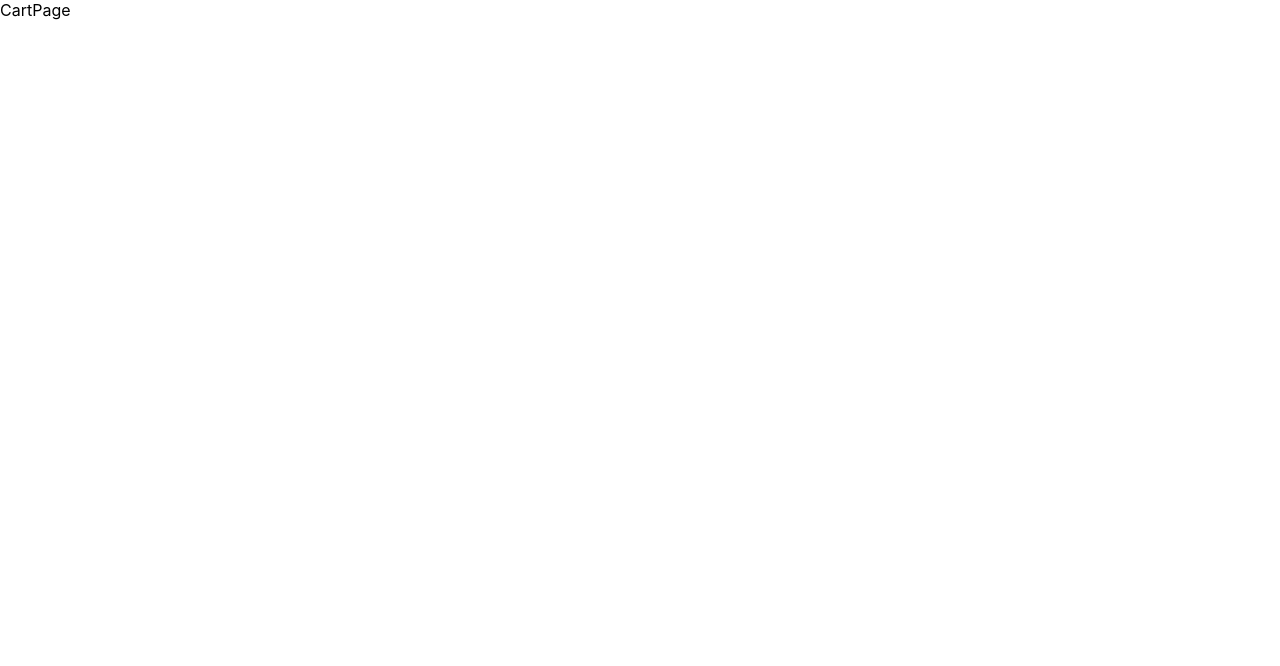
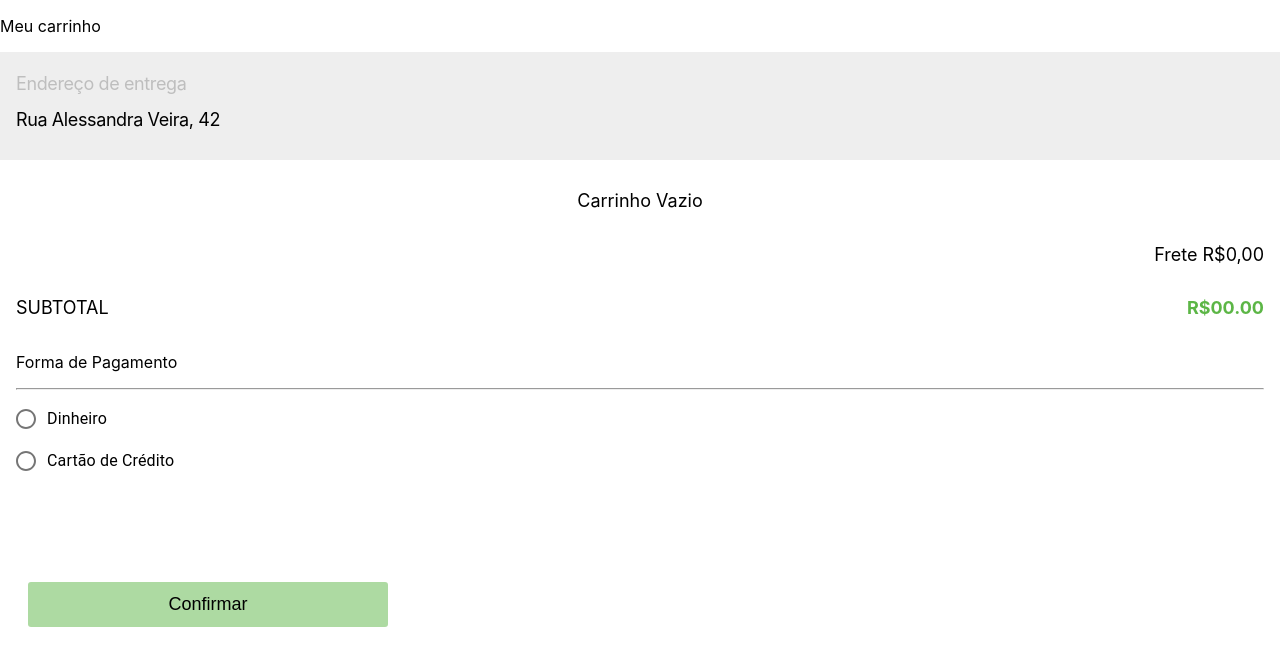
Before and after one commit to future4code/dumont-labe-food4, a React (Create React App) app: page /cart in a window 1280 px wide. Shown: the top 666 px of the page. Built offline with nearby package versions, Linux system fonts and the light colour scheme.

Commit message:
Adicionando AdressPage e CartPage

```diff
--- a/src/router/Router.js
+++ b/src/router/Router.js
@@ -8,6 +8,7 @@ import FeedPage from '../screens/FeedPage/FeedPage'
 import RestaurantPage from '../screens/RestaurantPage/RestaurantPage'
 import CartPage from '../screens/CartPage/CartPage'
 import ProfilePage from '../screens/ProfilePage/ProfilePage'
+import {TextField, Button} from '@material-ui/core'
 
 const Router = () => {
     return (
--- a/src/screens/AddressPage/AddressPage.js
+++ b/src/screens/AddressPage/AddressPage.js
@@ -1,11 +1,63 @@
-import React from 'react'
+import React from "react";
+import { FormContainer, Input, Title, ButtonSave } from "./styled";
+
 
 const AddressPage = () => {
   return (
-    <div>
-      AddressPage
-    </div>
-  )
-}
+    <FormContainer>
+      <Title>Meu endereço</Title>
+      <Input
+        required
+        id="outlined-required"
+        label="Logradouro"
+        type="text"
+        variant="outlined"
+        placeholder="Rua/Av."
+      />
+      <Input
+        required
+        id="outlined-required"
+        label="Número"
+        type="text"
+        variant="outlined"
+        placeholder="Número"
+      />
+      <Input
+        id="outlined-required"
+        label="Complemento"
+        type="text"
+        variant="outlined"
+        placeholder="Apto./Bloco"
+      />
+      <Input
+        required
+        id="outlined-required"
+        label="Bairro"
+        type="text"
+        variant="outlined"
+        placeholder="Bairro"
+      />
+      <Input
+        required
+        id="outlined-required"
+        label="Cidade"
+        type="text"
+        variant="outlined"
+        placeholder="Cidade"
+      />
+      <Input
+        required
+        id="outlined-required"
+        label="Estado"
+        type="text"
+        variant="outlined"
+        placeholder="Estado"
+      />
+      <ButtonSave variant="contained" color="primary" type="submit">
+        Salvar
+      </ButtonSave>
+    </FormContainer>
+  );
+};
 
 export default AddressPage;
--- /dev/null
+++ b/src/screens/AddressPage/styled.js
@@ -0,0 +1,39 @@
+import styled from "styled-components";
+import {TextField, Button} from "@material-ui/core";
+
+export const FormContainer = styled.form`
+  height: 640px;
+  padding: 0 0 36px;
+  display: flex;
+  flex-direction: column;
+  justify-content: center;
+  align-items: center;
+`;
+
+export const Input = styled(TextField)`
+  width: 360px;
+  height: 72px;
+  margin: 58px 0 0;
+  padding: 0 16px 8px;
+`;
+
+export const Title = styled.p`
+  width: 296px;
+  height: 20px;
+  font-size: 18px;
+  font-weight: normal;
+  font-stretch: normal;
+  font-style: normal;
+  line-height: normal;
+  letter-spacing: -0.39px;
+  text-align: center;
+  color: #000000;
+`;
+
+export const ButtonSave = styled(Button)`
+  width: 360px;
+  height: 42px;
+  padding: 12px 16px;
+  border-radius: 2px;
+  background-color: #5cb646;
+`
--- a/src/screens/CartPage/CartPage.js
+++ b/src/screens/CartPage/CartPage.js
@@ -1,11 +1,48 @@
-import React from 'react'
+import React from "react";
+import {
+  CartContainer,
+  DivAdress,
+  Text,
+  Freight,
+  DivTotal,
+  Street,
+  DeliveryAddress,
+  Subtotal,
+  Price,
+  ButtonConfirm,
+  DivFormPayment
+} from "./styled";
+import { Radio, RadioGroup, FormControlLabel } from "@material-ui/core";
 
 const CartPage = () => {
   return (
-    <div>
-      CartPage
-    </div>
-  )
-}
+    <CartContainer>
+      <p>Meu carrinho</p>
+      <DivAdress>
+        <DeliveryAddress>Endereço de entrega</DeliveryAddress>
+        <Street>Rua Alessandra Veira, 42</Street>
+      </DivAdress>
+      <div>
+        <Text>Carrinho Vazio</Text>
+        <Freight>Frete R$0,00</Freight>
+      </div>
+      <DivTotal>
+        <Subtotal>SUBTOTAL</Subtotal>
+        <Price>R$00.00</Price>
+      </DivTotal>
+      <DivFormPayment>
+        <p>Forma de Pagamento</p>
+        <hr/>
+        <RadioGroup>
+          <FormControlLabel value="money" control={<Radio />} label="Dinheiro" />
+          <FormControlLabel value="creditCard" control={<Radio />} label="Cartão de Crédito" />
+        </RadioGroup>
+      </DivFormPayment>
+      <ButtonConfirm type="submit">
+        Confirmar
+      </ButtonConfirm>
+    </CartContainer>
+  );
+};
 
 export default CartPage;
--- /dev/null
+++ b/src/screens/CartPage/styled.js
@@ -0,0 +1,74 @@
+import styled from "styled-components";
+import {TextField, Button} from "@material-ui/core";
+
+
+export const CartContainer = styled.div`
+  height: 640px;
+`;
+
+export const DivTotal = styled.div`
+  display: flex;
+  justify-content: space-between;
+  margin: 0 16px;
+  align-items: center;
+`;
+
+export const DivAdress = styled.div`
+  height: 76px;
+  margin: 1px 0 8px;
+  padding: 16px;
+  background-color: #eeeeee;
+`;
+
+export const DivFormPayment = styled.div`
+margin: 0 16px;
+`;
+
+export const Text = styled.p`
+  text-align: center;
+  font-size: 18px;
+  margin: 30px;
+`;
+
+export const Freight = styled.p`
+  text-align: end;
+  font-size: 18px;
+  margin: 33px 16px 14px 60px;
+`;
+
+export const DeliveryAddress = styled.p`
+  width: 328px;
+  height: 18px;
+  margin: 5px 0;
+  font-size: 18px;
+  letter-spacing: -0.39px;
+  color: #BEBEBE;
+`;
+export const Street = styled.p`
+  width: 328px;
+  height: 18px;
+  font-size: 18px;
+  letter-spacing: -0.39px;
+  color: #000000;
+`;
+
+export const Subtotal = styled.p`
+    font-size: 18px;
+`;
+
+export const Price = styled.p`
+    color: #5cb646;
+    font-size: 18px;
+    font-weight: bold;
+`;
+
+export const ButtonConfirm = styled.button`
+  width: 360px;
+  height: 45px;
+  font-size: 18px;
+  padding: 12px 16px;
+  border-radius: 3px;
+  border: none;
+  background-color: rgba(92, 182, 70, 0.5);
+  margin: 100px 30px 0 28px;
+`
```
